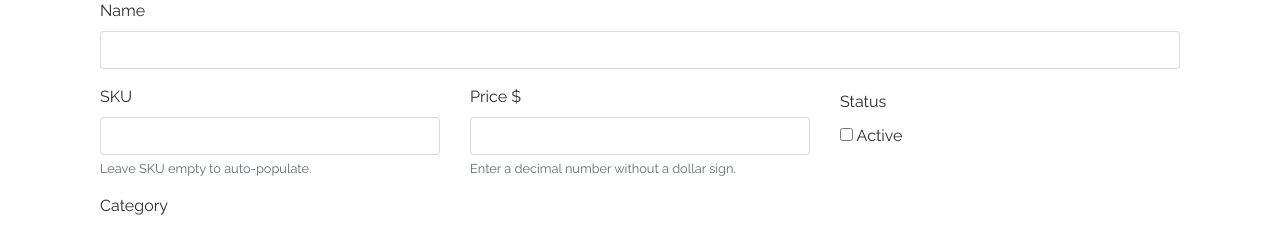
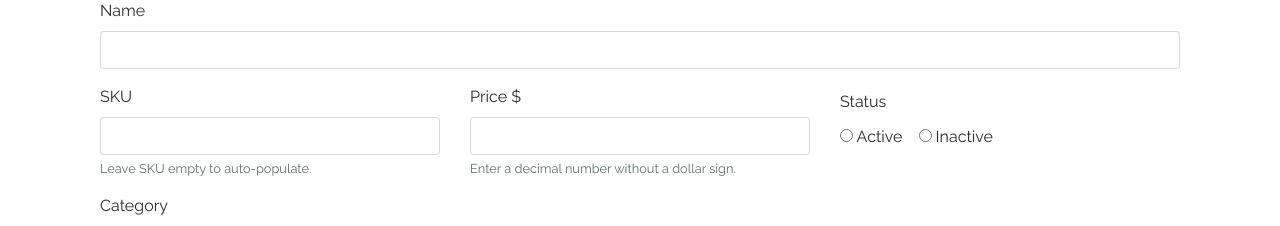
Before and after one commit to zenzillo/store-catalog, a Flask app: page /catalog/product/new in a window 1280 px wide. Shown: the part 237-463 px from the top of the page. Run offline with Flask 2, Linux system fonts and the light colour scheme; a user stored in the database is signed in; data that the repository does not hold is empty; some libraries are stand-ins or nearby versions.

Commit message:
Change status to radio buttons

```diff
--- a/application.py
+++ b/application.py
@@ -324,12 +324,6 @@ def newProduct():
     if request.method == 'POST':
         category_id = request.form['category_id']
 
-        # convert status to an integer to be stored in database
-        if request.form['status']=='on':
-            status = 1
-        else:
-            status = 0
-
         # check to see if sku was left blank, auto-populate if empty
         if request.form['sku']:
             sku = request.form['sku']
@@ -350,7 +344,7 @@ def newProduct():
         newProduct = Product(name=request.form['name'],
                              sku=sku,
                              price=request.form['price'],
-                             status=status,
+                             status=request.form['status'],
                              category_id=category_id,
                              description=request.form['description'],
                              user_id=login_session['user_id'])
@@ -404,12 +398,6 @@ def editProduct(product_name):
         # get form data
         if request.method == 'POST':
 
-            # convert status to an integer to be stored in database
-            if request.form['status']=='on':
-                status = 1
-            else:
-                status = 0
-
             # check if photo was uploaded
             photo_uploaded = False
             if 'photo' in request.files:
@@ -424,7 +412,7 @@ def editProduct(product_name):
             product.name = request.form['name']
             product.sku = request.form['sku']
             product.price = request.form['price']
-            product.status = status
+            product.status = request.form['status']
             product.category_id=request.form['category_id']
             product.description=request.form['description']
 
--- a/templates/product/form.html
+++ b/templates/product/form.html
@@ -19,10 +19,16 @@
 			</div>
 			<div class="form-group col-md-4">
 				<p class="status-label">Status</p>
-				<label for="status" class="checkbox-padding">
-					<input type="checkbox" class="form-check-input" name="status" {% if product.status==1 %} checked {% endif %}>
-					Active
-    			</label>
+				<div class="form-check form-check-inline">
+					<label class="form-check-label">
+					<input class="form-check-input" type="radio" name="status" id="inlineRadio1" value="1" {% if product.status==1 %} checked {% endif %}> Active
+					</label>
+				</div>
+				<div class="form-check form-check-inline">
+					<label class="form-check-label">
+					<input class="form-check-input" type="radio" name="status" id="inlineRadio2" value="0" {% if product.status==0 %} checked {% endif %}> Inactive
+					</label>
+				</div>
 			</div>
 		</div>
 		<div class="form-group">
```
